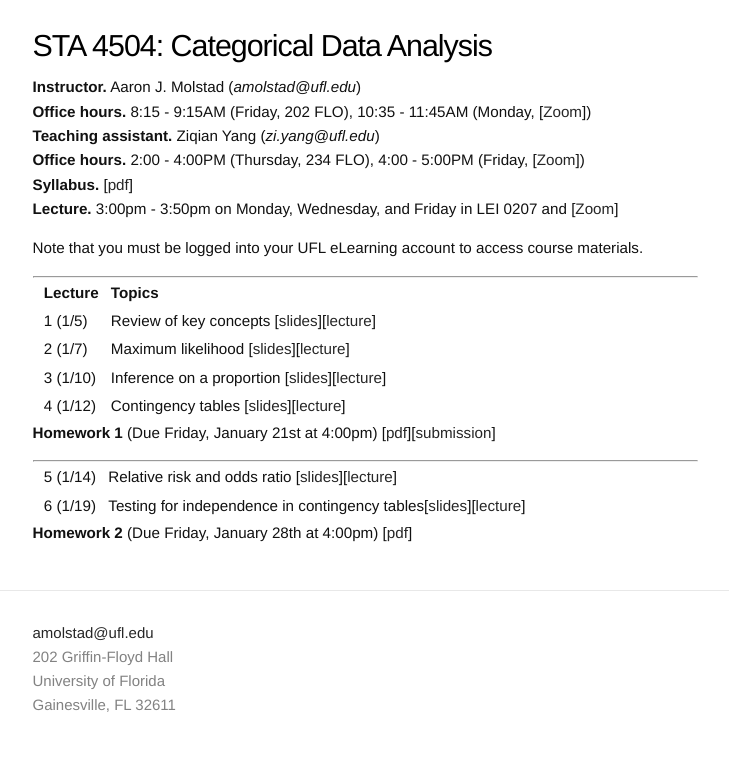
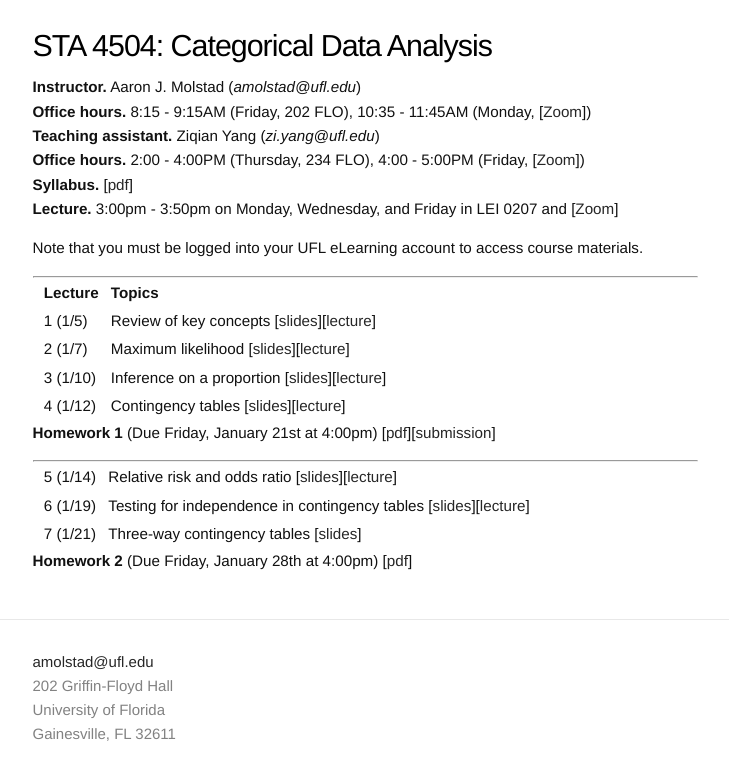
Before and after one commit to ajmolstad/ajmolstad.github.io, a Jekyll site: the page built from S22_STA4504.md, in a window 1280 px wide. Shown: the top 780 px of the page, without its empty margins (275-1004 px from the left). Built offline with Jekyll 4.4.1, drawn with Linux system fonts in a browser that asks for light colours.

Commit message:
Update S22_STA4504.md

```diff
--- a/S22_STA4504.md
+++ b/S22_STA4504.md
@@ -26,7 +26,7 @@ Note that you must be logged into your UFL eLearning account to access course ma
 ---------------
 
 || 5 (1/14) || Relative risk and odds ratio [[slides](https://ufl.instructure.com/files/65768564/download?download_frd=1)][[lecture](https://ufl.instructure.com/courses/449490/files?preview=65874685)] ||
-|| 6 (1/19) || Testing for independence in contingency tables[[slides](https://ufl.instructure.com/files/65887523/download?download_frd=1)][[lecture](https://ufl.instructure.com/courses/449490/files?preview=65894739)]||
+|| 6 (1/19) || Testing for independence in contingency tables [[slides](https://ufl.instructure.com/files/65887523/download?download_frd=1)][[lecture](https://ufl.instructure.com/courses/449490/files?preview=65894739)]||
+|| 7 (1/21) || Three-way contingency tables [[slides](https://ufl.instructure.com/files/65946157/download?download_frd=1)]||
 
-
-**Homework 2** (Due Friday, January 28th at 4:00pm) [[pdf](https://ufl.instructure.com/files/65925153/download?download_frd=1)]
+**Homework 2** (Due Friday, January 28th at 4:00pm) [[pdf](https://ufl.instructure.com/files/65946166/download?download_frd=1)]
```
